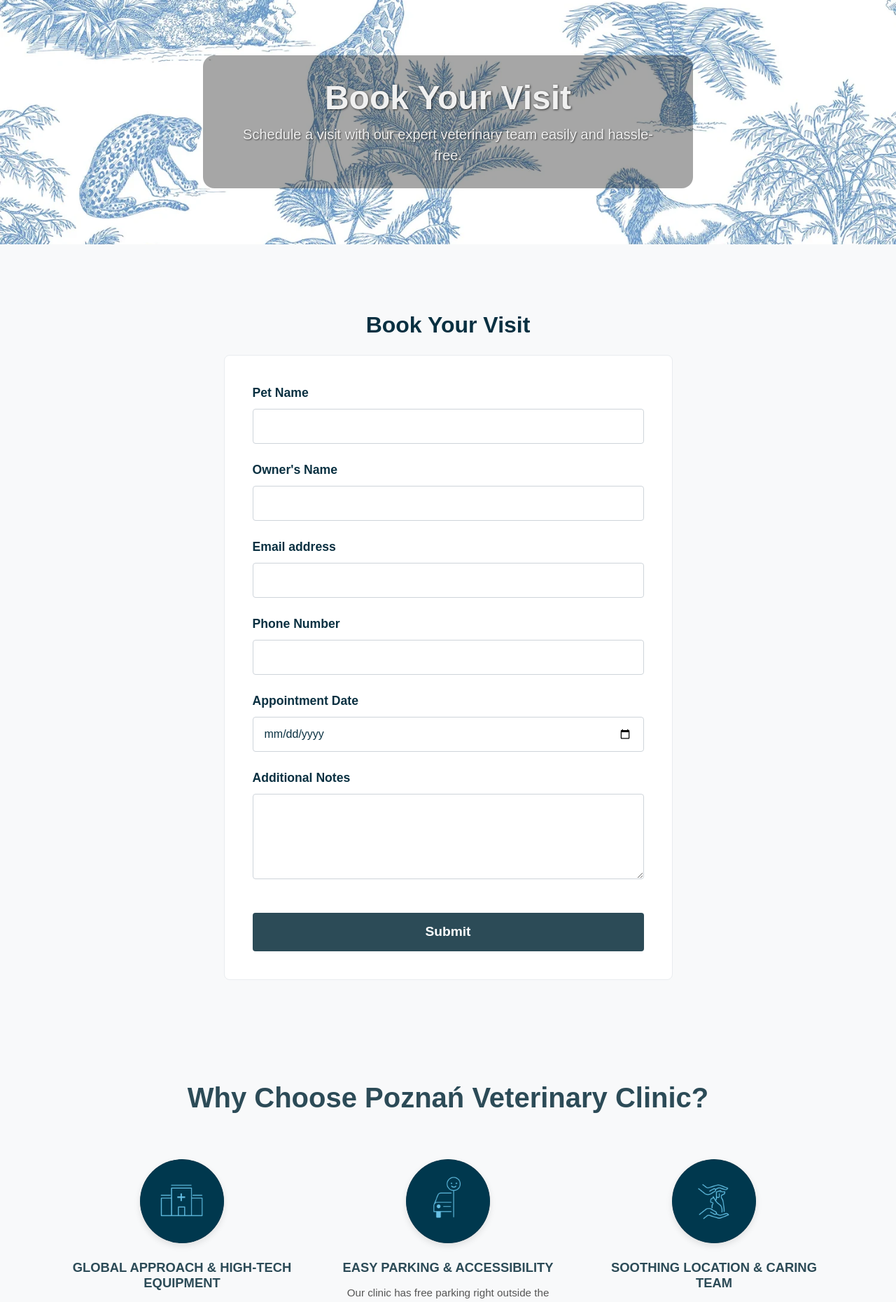
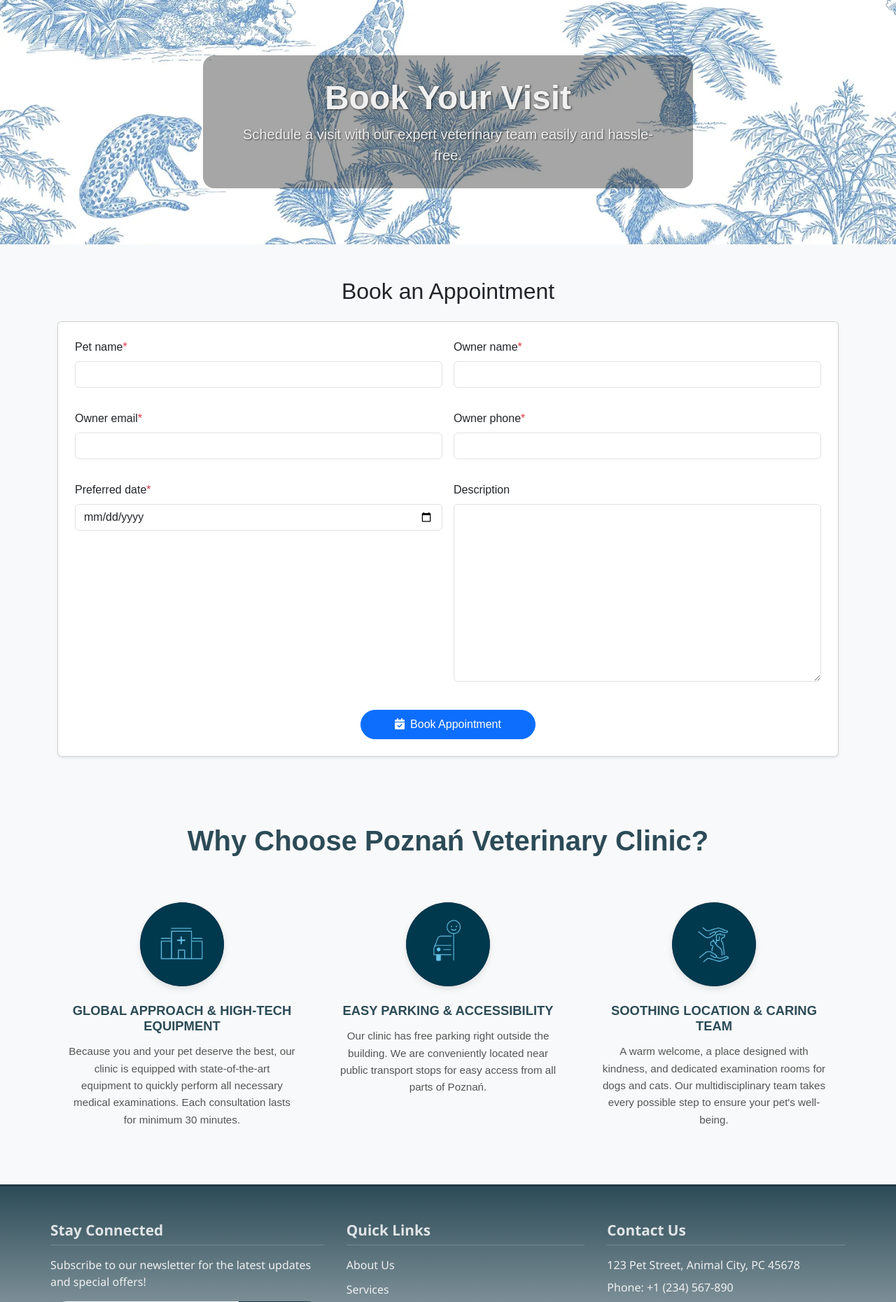
Before and after one commit to TsybulkaM/veterinary-clinic, a Django app: page /appointment/ in a window 1280 px wide. Shown: the part 121-1981 px from the top of the page at 70% size. Run offline with Django 5.2, Linux system fonts and the light colour scheme; some libraries are stand-ins or nearby versions.

Commit message:
[fixed] form design and date

```diff
--- a/pyproject.toml
+++ b/pyproject.toml
@@ -13,6 +13,7 @@ dependencies = [
     "django-jet-reboot (>=1.3.10,<2.0.0)",
     "django-simple-captcha (>=0.6.2,<0.7.0)",
     "django-jazzmin (>=3.0.1,<4.0.0)",
+    "django-widget-tweaks (>=1.5.0,<2.0.0)",
 ]
 
 
--- a/vetclinic/forms.py
+++ b/vetclinic/forms.py
@@ -1,20 +1,31 @@
 from django import forms
+from datetime import datetime, date
+from django.core.exceptions import ValidationError
 from django.contrib.auth.models import User
 from django.utils.crypto import get_random_string
-from .models import Pet
 from captcha.fields import CaptchaField
 
 
 class AppointmentRequestForm(forms.Form):
+    # Form fields should use forms.* not models.*
     pet_name = forms.CharField(max_length=50)
-    species = forms.ChoiceField(choices=Pet.SPECIES_CHOICES)
     owner_name = forms.CharField(max_length=100)
     owner_email = forms.EmailField()
     owner_phone = forms.CharField(max_length=20)
-    # TODO: Create varificatrion for preferred_date automatically
-    preferred_date = forms.DateTimeField(widget=forms.DateTimeInput(attrs={'type': 'datetime-local'}))
-    description = forms.CharField(widget=forms.Textarea(attrs={'rows': 4}), required=False)
-    captcha = CaptchaField()
+    preferred_date = forms.DateField(widget=forms.DateInput(attrs={'type': 'date'}))
+    description = forms.CharField(widget=forms.Textarea, required=False)
+
+    def clean_preferred_date(self):
+        preferred_date = self.cleaned_data['preferred_date']
+        today = date.today()
+
+        if isinstance(preferred_date, datetime):
+            preferred_date = preferred_date.date()
+
+        if preferred_date < today:
+            raise ValidationError("Appointment date cannot be in the past.")
+
+        return preferred_date
 
 
 class CustomUserCreationForm(forms.ModelForm):
--- a/vetclinic/static/vetclinic/styles.css
+++ b/vetclinic/static/vetclinic/styles.css
@@ -905,6 +905,3 @@ body {
         margin-right: 0 !important; /* Remove right margin when stacked */
     }
 }
-
-
-/* ... (rest of your CSS) ... */
--- a/vetclinic/templates/vetclinic/appointment.html
+++ b/vetclinic/templates/vetclinic/appointment.html
@@ -1,4 +1,5 @@
 {% load static %}
+{% load widget_tweaks %}
 <!DOCTYPE html>
 <html lang="en">
 <head>
@@ -10,7 +11,7 @@
     <link href="https://cdnjs.cloudflare.com/ajax/libs/font-awesome/6.5.0/css/all.min.css" rel="stylesheet">
     <link rel="stylesheet" href="{% static 'vetclinic/styles.css' %}">
 </head>
-<body> {# REMOVE THE ID FROM HERE IF YOU ADDED IT IN THE LAST STEP #}
+<body>
 
 {% include 'vetclinic/navbar.html' %}
 
@@ -21,65 +22,42 @@
     </div>
 </div>
 
-{# NEW WRAPPER DIV HERE! #}
-<div class="appointment-page-section">
-    <main class="container py-5"> {# Keep Bootstrap's container and padding here #}
-        <div class="row justify-content-center">
-            <div class="col-lg-7">
-                <h2 class="mb-4 text-center">Book Your Visit</h2>
-                <form action="#" method="POST" class="needs-validation" novalidate>
+<!-- Appointment Form -->
+<section class="bg-light py-5">
+    <div class="container">
+        <h2 class="mb-4 text-center">Book an Appointment</h2>
+        <div class="card shadow-sm">
+            <div class="card-body p-4">
+                <form method="POST" class="row g-3 needs-validation" novalidate>
                     {% csrf_token %}
-                    <div class="mb-4">
-                        <label for="petName" class="form-label">Pet Name</label>
-                        <input type="text" class="form-control" id="petName" name="pet_name" required>
-                        <div class="invalid-feedback">
-                            Please enter your pet's name.
+                    {% for field in form %}
+                        <div class="col-md-6 mb-3">
+                            <label for="{{ field.id_for_label }}" class="form-label">
+                                {{ field.label }}{% if field.field.required %}<span class="text-danger">*</span>{% endif %}
+                            </label>
+                            {{ field|add_class:"form-control" }}
+                            {% if field.help_text %}
+                                <small class="form-text text-muted">{{ field.help_text }}</small>
+                            {% endif %}
+                            {% if field.errors %}
+                                <div class="invalid-feedback d-block">
+                                    {% for error in field.errors %}
+                                        {{ error }}
+                                    {% endfor %}
+                                </div>
+                            {% endif %}
                         </div>
+                    {% endfor %}
+                    <div class="col-12 text-center mt-4">
+                        <button type="submit" class="btn btn-primary px-5 py-2 rounded-pill">
+                            <i class="fas fa-calendar-check me-2"></i>Book Appointment
+                        </button>
                     </div>
-
-                    <div class="mb-4">
-                        <label for="ownerName" class="form-label">Owner's Name</label>
-                        <input type="text" class="form-control" id="ownerName" name="owner_name" required>
-                        <div class="invalid-feedback">
-                            Please enter your name.
-                        </div>
-                    </div>
-
-                    <div class="mb-4">
-                        <label for="email" class="form-label">Email address</label>
-                        <input type="email" class="form-control" id="email" name="email" required>
-                        <div class="invalid-feedback">
-                            Please enter a valid email address.
-                        </div>
-                    </div>
-
-                    <div class="mb-4">
-                        <label for="phone" class="form-label">Phone Number</label>
-                        <input type="tel" class="form-control" id="phone" name="phone" required>
-                        <div class="invalid-feedback">
-                            Please provide your phone number.
-                        </div>
-                    </div>
-
-                    <div class="mb-4">
-                        <label for="date" class="form-label">Appointment Date</label>
-                        <input type="date" class="form-control" id="date" name="date" required>
-                        <div class="invalid-feedback">
-                            Please select a date.
-                        </div>
-                    </div>
-
-                    <div class="mb-4">
-                        <label for="message" class="form-label">Additional Notes</label>
-                        <textarea class="form-control" id="message" name="message" rows="4"></textarea>
-                    </div>
-
-                    <button type="submit" class="btn btn-primary w-100">Submit</button>
                 </form>
             </div>
         </div>
-    </main>
-</div> {# END OF NEW WRAPPER DIV #}
+    </div>
+</section>
 
 {% include 'vetclinic/benefits_section.html' %}
 {% include 'vetclinic/footer.html' %}
--- a/vetclinic/views.py
+++ b/vetclinic/views.py
@@ -2,12 +2,12 @@ from django.shortcuts import render, redirect
 from django.contrib import messages
 from .forms import AppointmentRequestForm
 from .models import PendingAppointmentRequest
+from django.shortcuts import render
+from datetime import date
 
-# vetclinic/views.py
-from django.shortcuts import render
 
-# Create your views here.
 def home(request):
+    today = date.today().strftime('%Y-%m-%d')
     if request.method == 'POST':
         form = AppointmentRequestForm(request.POST)
         if form.is_valid():
@@ -18,15 +18,41 @@ def home(request):
                 owner_phone=form.cleaned_data['owner_phone'],
                 preferred_date=form.cleaned_data['preferred_date'],
                 description=form.cleaned_data['description'],
+                species='unknown',
             )
-            messages.success(request, "Your request has been sent. An administrator will contact you to confirm.")
-            return redirect('home_page')
+            messages.success(request, "Your appointment request has been submitted successfully. We'll contact you shortly.")
+            return redirect('homePage')
     else:
         form = AppointmentRequestForm()
-    return render(request, 'vetclinic/homePage.html', {'form': form})
+
+    if 'preferred_date' in form.fields:
+        form.fields['preferred_date'].widget.attrs['min'] = today
+
+    return render(request, 'vetclinic/homePage.html', {'form': form, 'today': today})
 
 def appointment(request):
-    return render(request, 'vetclinic/appointment.html')
+    today = date.today().strftime('%Y-%m-%d')
+    if request.method == 'POST':
+        form = AppointmentRequestForm(request.POST)
+        if form.is_valid():
+            PendingAppointmentRequest.objects.create(
+                pet_name=form.cleaned_data['pet_name'],
+                owner_name=form.cleaned_data['owner_name'],
+                owner_email=form.cleaned_data['owner_email'],
+                owner_phone=form.cleaned_data['owner_phone'],
+                preferred_date=form.cleaned_data['preferred_date'],
+                description=form.cleaned_data['description'],
+                species='unknown',
+            )
+            messages.success(request, "Your appointment request has been submitted successfully. We'll contact you shortly.")
+            return redirect('homePage')
+    else:
+        form = AppointmentRequestForm()
+
+    if 'preferred_date' in form.fields:
+        form.fields['preferred_date'].widget.attrs['min'] = today
+
+    return render(request, 'vetclinic/appointment.html', {'form': form, 'today': today})
 
 def location(request):
     return render(request, 'vetclinic/location.html')
--- a/veterinary_clinic/settings.py
+++ b/veterinary_clinic/settings.py
@@ -42,6 +42,7 @@ INSTALLED_APPS = [
     'django.contrib.messages',
     'django.contrib.staticfiles',
     'vetclinic.apps.MainAppConfig',
+    'widget_tweaks',
     'captcha',
 ]
 
```
Also changed, not shown: vetclinic/templates/vetclinic/homePage.html (+30 -6 lines), 1 other file.
